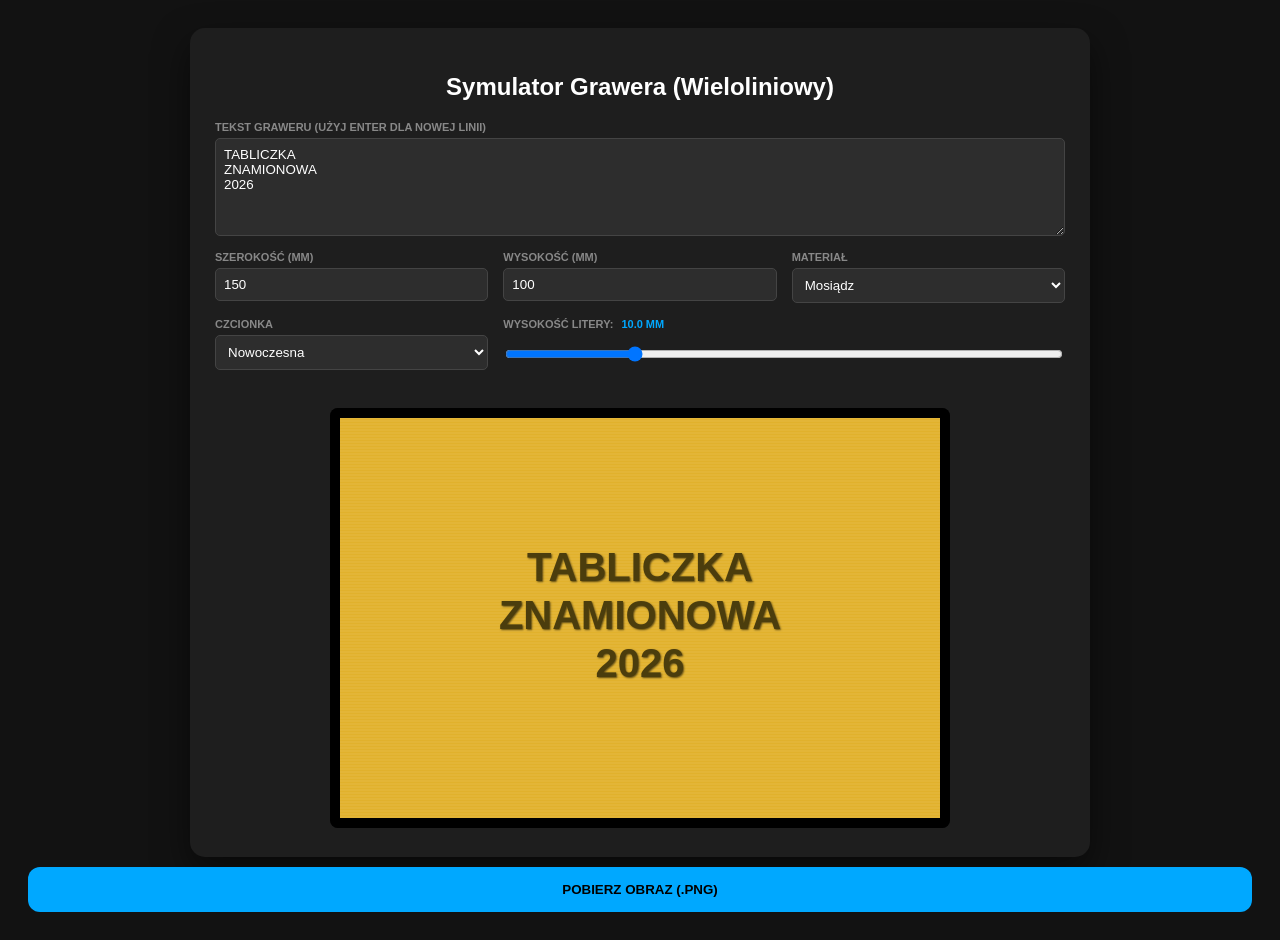
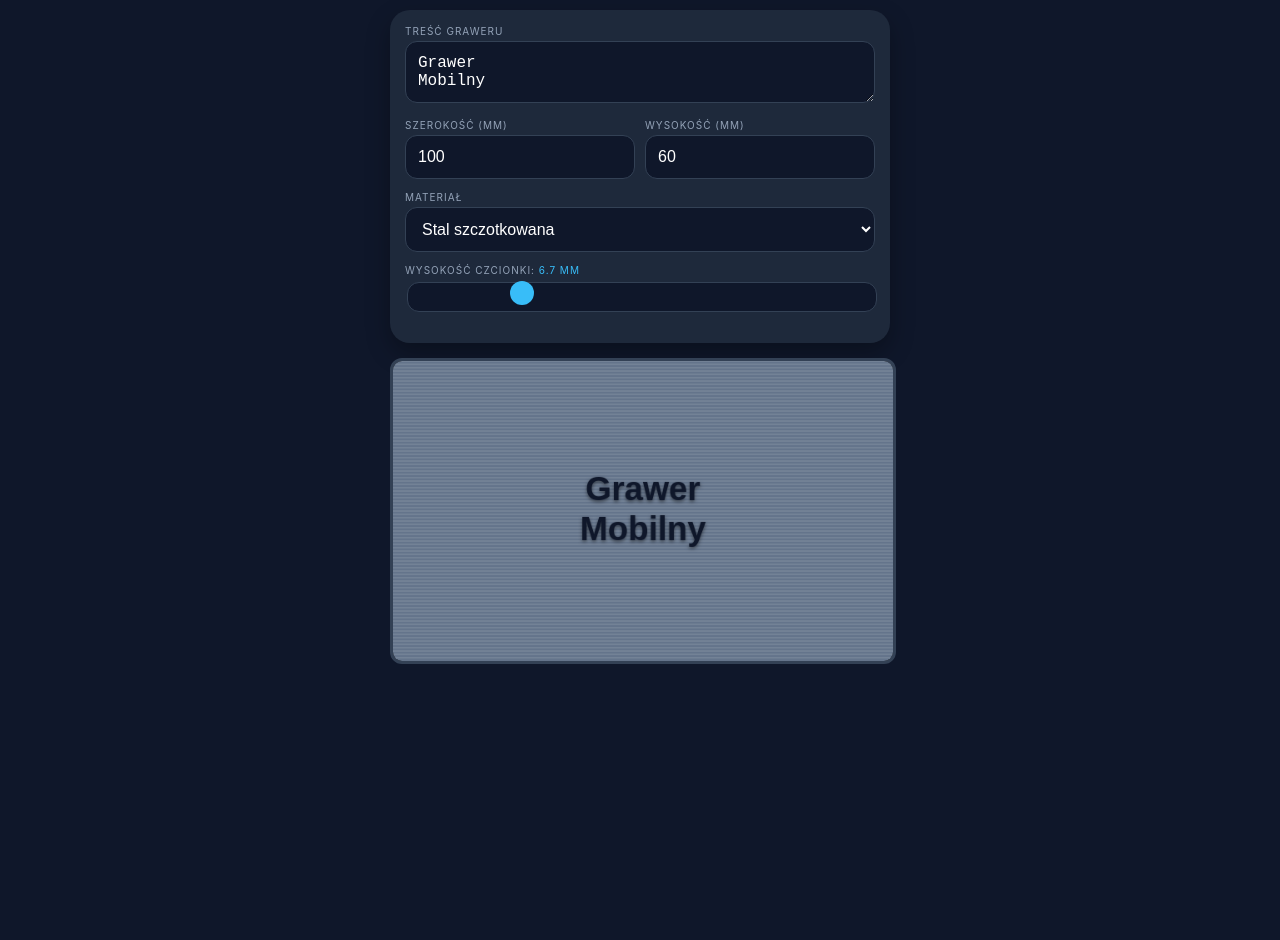
Before and after one commit to zbnorwey/Symulator-grawerowania, a plain HTML site: page index.html in a window 1280 px wide. After the commit the page ends 800 px from the top, so only its background shows below. Drawn offline with Linux system fonts and the light colour scheme.

Commit message:
Update index.html

```diff
--- a/index.html
+++ b/index.html
@@ -1,174 +1,210 @@
 <!DOCTYPE html>
 <html lang="pl">
 <head>
-    <link rel="manifest" href="manifest.json">
-    <script>
-      if ('serviceWorker' in navigator) {
-        navigator.serviceWorker.register('sw.js');
-      }
-    </script>
     <meta charset="UTF-8">
-    <meta name="viewport" content="width=device-width, initial-scale=1.0">
-    <title>Pro-Grawer Multi-Line MM</title>
+    <meta name="viewport" content="width=device-width, initial-scale=1.0, maximum-scale=1.0, user-scalable=no">
+    <title>Grawer Mobilny</title>
     <style>
-        :root { --bg-color: #121212; --panel-color: #1e1e1e; --accent-color: #00a8ff; }
-        body { background-color: var(--bg-color); color: white; font-family: sans-serif; display: flex; flex-direction: column; align-items: center; padding: 20px; }
-        .container { background: var(--panel-color); padding: 25px; border-radius: 15px; box-shadow: 0 15px 35px rgba(0,0,0,0.5); width: 850px; text-align: center; }
-        .controls { display: grid; grid-template-columns: repeat(3, 1fr); gap: 15px; margin-bottom: 25px; text-align: left; }
-        .input-group { display: flex; flex-direction: column; }
-        label { font-size: 11px; text-transform: uppercase; color: #888; margin-bottom: 5px; font-weight: bold; }
-        input, select, textarea { background: #2d2d2d; border: 1px solid #444; color: white; padding: 8px; border-radius: 5px; font-family: inherit; }
-        textarea { grid-column: span 3; height: 80px; resize: vertical; }
-        .mm-indicator { font-weight: bold; color: var(--accent-color); margin-left: 5px; }
-        #canvas-container { background: #000; padding: 10px; border-radius: 8px; display: inline-block; margin-top: 10px; box-shadow: inset 0 0 15px rgba(0,0,0,1); }
-        canvas { display: block; max-width: 100%; height: auto; }
+        :root {
+            --bg-color: #0f172a;
+            --panel-color: #1e293b;
+            --accent-color: #38bdf8;
+            --error-color: #ef4444;
+        }
+
+        body {
+            background-color: var(--bg-color);
+            color: #f8fafc;
+            font-family: -apple-system, BlinkMacSystemFont, "Segoe UI", Roboto, sans-serif;
+            margin: 0;
+            padding: 10px;
+            display: flex;
+            flex-direction: column;
+            align-items: center;
+        }
+
+        .app-container {
+            width: 100%;
+            max-width: 500px; /* Szerokość typowego smartfona */
+        }
+
+        .card {
+            background: var(--panel-color);
+            padding: 15px;
+            border-radius: 20px;
+            box-shadow: 0 10px 25px rgba(0,0,0,0.3);
+            margin-bottom: 15px;
+        }
+
+        .input-group { margin-bottom: 12px; }
+
+        label {
+            display: block;
+            font-size: 10px;
+            text-transform: uppercase;
+            color: #94a3b8;
+            margin-bottom: 4px;
+            letter-spacing: 1px;
+        }
+
+        textarea, input, select {
+            width: 100%;
+            box-sizing: border-box;
+            background: #0f172a;
+            border: 1px solid #334155;
+            color: white;
+            padding: 12px;
+            border-radius: 12px;
+            font-size: 16px; /* 16px zapobiega auto-zoomowi na iOS */
+        }
+
+        /* Stylizacja suwaków (Thumb musi być duży dla palca) */
+        input[type=range] {
+            height: 30px;
+            -webkit-appearance: none;
+        }
+        input[type=range]::-webkit-slider-thumb {
+            height: 24px;
+            width: 24px;
+            border-radius: 50%;
+            background: var(--accent-color);
+            -webkit-appearance: none;
+            margin-top: -8px;
+        }
+
+        #canvas-wrapper {
+            width: 100%;
+            overflow: hidden;
+            background: #000;
+            border-radius: 12px;
+            border: 3px solid #334155;
+            margin-top: 10px;
+            touch-action: none; /* Zapobiega przewijaniu strony podczas dotykania canvasu */
+        }
+
+        canvas {
+            width: 100% !important; /* Canvas skaluje się do szerokości ekranu */
+            height: auto !important;
+            display: block;
+        }
+
+        .alert {
+            color: var(--error-color);
+            font-size: 12px;
+            font-weight: bold;
+            margin-top: 10px;
+            text-align: center;
+            display: none;
+        }
     </style>
 </head>
 <body>
 
-<div class="container">
-    <h2>Symulator Grawera (Wieloliniowy)</h2>
+<div class="app-container">
+    <div class="card">
+        <div class="input-group">
+            <label>Treść graweru</label>
+            <textarea id="textInput" spellcheck="false">Grawer&#10;Mobilny</textarea>
+        </div>
 
-    <div class="controls">
-        <div class="input-group full-width" style="grid-column: span 3;">
-            <label>Tekst graweru (użyj Enter dla nowej linii)</label>
-            <textarea id="textInput">TABLICZKA&#10;ZNAMIONOWA&#10;2026</textarea>
+        <div style="display: flex; gap: 10px;">
+            <div class="input-group" style="flex: 1;">
+                <label>Szerokość (mm)</label>
+                <input type="number" id="widthMM" value="100">
+            </div>
+            <div class="input-group" style="flex: 1;">
+                <label>Wysokość (mm)</label>
+                <input type="number" id="heightMM" value="60">
+            </div>
         </div>
 
         <div class="input-group">
-            <label>Szerokość (mm)</label>
-            <input type="number" id="widthMM" value="150" min="50">
-        </div>
-        <div class="input-group">
-            <label>Wysokość (mm)</label>
-            <input type="number" id="heightMM" value="100" min="20">
-        </div>
-        <div class="input-group">
             <label>Materiał</label>
             <select id="materialSelect">
-                <option value="brass">Mosiądz</option>
                 <option value="steel">Stal szczotkowana</option>
+                <option value="brass">Złoty mosiądz</option>
                 <option value="aluminum">Aluminium</option>
-                <option value="plastic">Laminat (Czarno-Biały)</option>
             </select>
         </div>
 
         <div class="input-group">
-            <label>Czcionka</label>
-            <select id="fontSelect">
-                <option value="sans-serif">Nowoczesna</option>
-                <option value="serif">Klasyczna</option>
-                <option value="monospace">Techniczna</option>
-            </select>
-        </div>
-        <div class="input-group" style="grid-column: span 2;">
-            <label>Wysokość litery: <span id="mmLabel" class="mm-indicator">10 mm</span></label>
+            <label>Wysokość czcionki: <span id="mmLabel" style="color:var(--accent-color)">10 mm</span></label>
             <input type="range" id="sizePX" min="10" max="150" value="40">
         </div>
     </div>
 
-    <div id="canvas-container">
+    <div id="canvas-wrapper">
         <canvas id="engraveCanvas"></canvas>
     </div>
+    <div id="alert" class="alert">⚠️ PROJEKT WYKRACZA POZA MATERIAŁ!</div>
 </div>
 
 <script>
     const canvas = document.getElementById('engraveCanvas');
     const ctx = canvas.getContext('2d');
-
-    const textInput = document.getElementById('textInput');
-    const widthMM = document.getElementById('widthMM');
-    const heightMM = document.getElementById('heightMM');
-    const materialSelect = document.getElementById('materialSelect');
-    const fontSelect = document.getElementById('fontSelect');
-    const sizePX = document.getElementById('sizePX');
-    const mmLabel = document.getElementById('mmLabel');
-
-    const PX_PER_MM = 4;
+    const PX_PER_MM = 6; // Wyższa gęstość dla lepszej jakości na ekranach Retina/OLED
 
     const materials = {
-        brass: { surface: '#e1b12c', groove: '#4b3d0d', grain: 0.1 },
-        steel: { surface: '#a5abb6', groove: '#2f3542', grain: 0.3 },
-        aluminum: { surface: '#dcdde1', groove: '#718093', grain: 0.05 },
-        plastic: { surface: '#1a1a1a', groove: '#ffffff', grain: 0 }
+        steel: { surface: '#64748b', groove: '#0f172a', grain: 0.2 },
+        brass: { surface: '#fbbf24', groove: '#451a03', grain: 0.15 },
+        aluminum: { surface: '#cbd5e1', groove: '#475569', grain: 0.05 }
     };
 
-    function update() {
-        canvas.width = (widthMM.value || 50) * PX_PER_MM;
-        canvas.height = (heightMM.value || 20) * PX_PER_MM;
+    function draw() {
+        const w = parseInt(document.getElementById('widthMM').value) || 50;
+        const h = parseInt(document.getElementById('heightMM').value) || 20;
+        const fontSize = parseInt(document.getElementById('sizePX').value);
+        const mat = materials[document.getElementById('materialSelect').value];
+        const text = document.getElementById('textInput').value;
 
-        const fontSizeMM = (sizePX.value / PX_PER_MM).toFixed(1);
-        mmLabel.innerText = `${fontSizeMM} mm`;
+        canvas.width = w * PX_PER_MM;
+        canvas.height = h * PX_PER_MM;
 
-        draw();
-    }
-
-    function draw() {
-        const text = textInput.value;
-        const font = fontSelect.value;
-        const fontSize = parseInt(sizePX.value);
-        const mat = materials[materialSelect.value];
-
-        // 1. Tło i materiał
+        // Tło
         ctx.fillStyle = mat.surface;
         ctx.fillRect(0, 0, canvas.width, canvas.height);
 
+        // Tekstura
         if (mat.grain > 0) {
             ctx.strokeStyle = `rgba(255,255,255,${mat.grain})`;
-            for(let i=0; i < canvas.height; i += 3) {
+            for(let i=0; i < canvas.height; i += 4) {
                 ctx.beginPath(); ctx.moveTo(0, i); ctx.lineTo(canvas.width, i); ctx.stroke();
             }
         }
 
-        // 2. Przygotowanie tekstu wieloliniowego
-        ctx.font = `bold ${fontSize}px ${font}`;
+        // Tekst
+        ctx.font = `bold ${fontSize}px sans-serif`;
         ctx.textAlign = "center";
         ctx.textBaseline = "middle";
+        ctx.fillStyle = mat.groove;
 
-        // Rozbijamy tekst na linie
         const lines = text.split('\n');
-        const lineHeight = fontSize * 1.2; // Odstęp między liniami (1.2 to standard)
+        const lineHeight = fontSize * 1.2;
         const totalHeight = lines.length * lineHeight;
-
-        // Punkt startowy Y (centrowanie bloku tekstu w pionie)
         let startY = (canvas.height / 2) - (totalHeight / 2) + (lineHeight / 2);
 
-        // 3. Renderowanie każdej linii
+        let overflow = (totalHeight > canvas.height);
+
         lines.forEach((line, index) => {
-            const currentY = startY + (index * lineHeight);
+            const y = startY + (index * lineHeight);
+            if (ctx.measureText(line).width > canvas.width * 0.98) overflow = true;
 
-            // Efekt głębi (cień)
-            ctx.shadowOffsetX = 1;
-            ctx.shadowOffsetY = 1;
-            ctx.shadowBlur = 2;
-            ctx.shadowColor = "rgba(0,0,0,0.6)";
+            ctx.shadowColor = "rgba(0,0,0,0.5)";
+            ctx.shadowBlur = 4;
+            ctx.shadowOffsetY = 2;
+            ctx.fillText(line, canvas.width / 2, y);
+        });
 
-            ctx.fillStyle = mat.groove;
-            ctx.fillText(line, canvas.width / 2, currentY);
-
-            // Reset cienia dla czystości kolejnych operacji
-            ctx.shadowColor = "transparent";
-        });
+        document.getElementById('mmLabel').innerText = (fontSize / PX_PER_MM).toFixed(1) + " mm";
+        document.getElementById('alert').style.display = overflow ? 'block' : 'none';
+        document.getElementById('canvas-wrapper').style.borderColor = overflow ? '#ef4444' : '#334155';
     }
 
-    [textInput, widthMM, heightMM, materialSelect, fontSelect, sizePX].forEach(el => {
-        el.addEventListener('input', update);
+    document.querySelectorAll('input, select, textarea').forEach(el => {
+        el.addEventListener('input', draw);
     });
 
-    update();
-</script>
-
-<button onclick="downloadImage()" style="width:100%; padding:15px; margin-top:10px; border-radius:12px; border:none; background:var(--accent-color); color:black; font-weight:bold;">
-    POBIERZ OBRAZ (.PNG)
-</button>
-
-<script>
-function downloadImage() {
-    const link = document.createElement('a');
-    link.download = 'moj-grawer.png';
-    link.href = document.getElementById('engraveCanvas').toDataURL();
-    link.click();
-}
+    draw();
 </script>
 
 </body>
```
